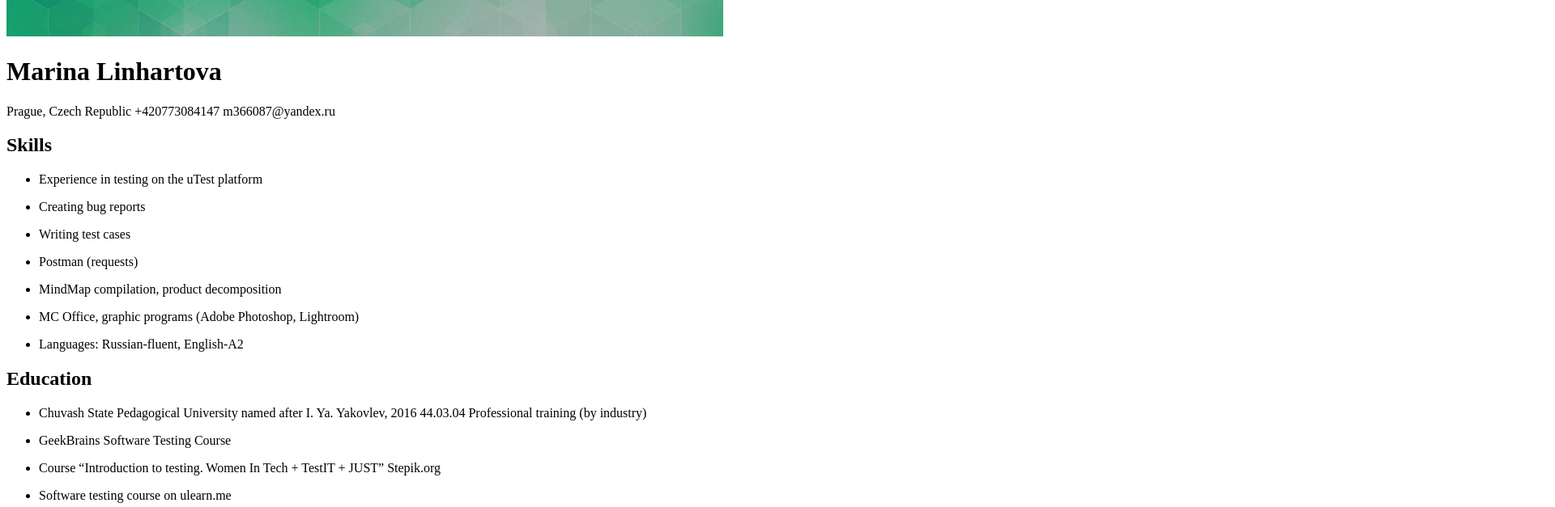
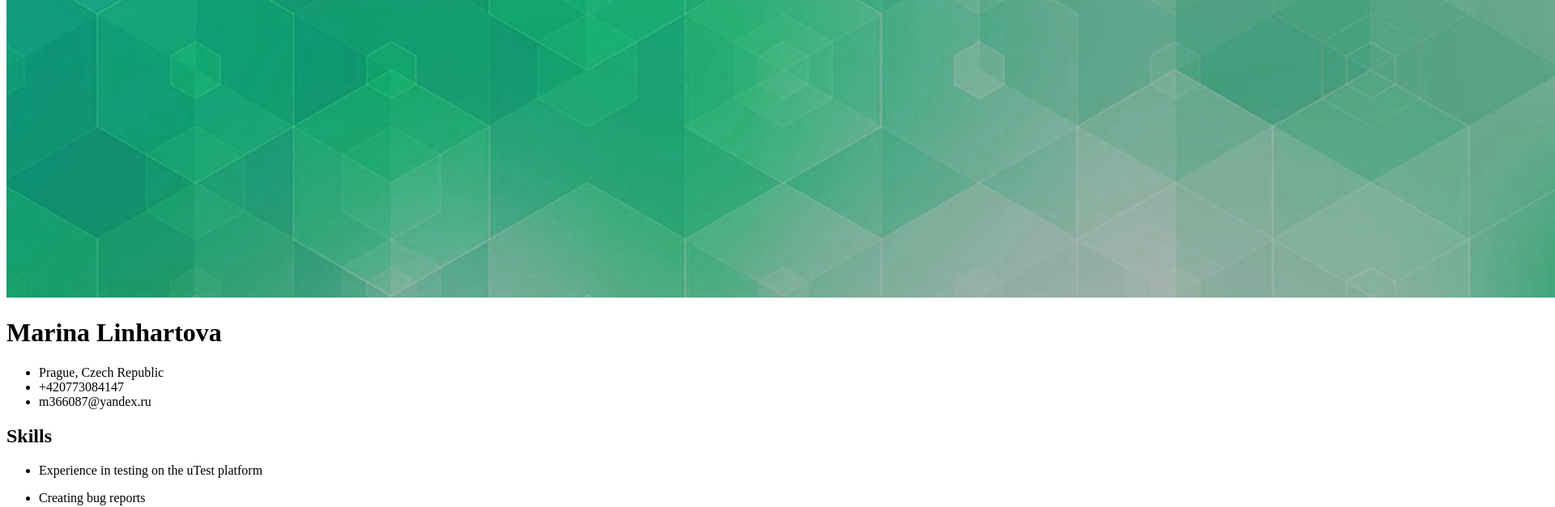
Before and after one commit to satin000/rsschool-cv, a plain HTML site: page index.html in a window 1280 px wide. Shown: the part 240-867 px from the top of the page at 81% size, 1920 px wide, since content can reach past the window. Drawn offline with Linux system fonts and the light colour scheme.

Commit message:
docs: update index.html

```diff
--- a/index.html
+++ b/index.html
@@ -5,20 +5,25 @@
     <meta charset="utf-8">
     <title>Marina Linhartova</title>
 
+    <link rel="stylesheet" href="style.css">
+
     </head>
 <header>
-    <img src=pattern1.jpg width=70%>
+    <img src=pattern1.jpg>
     <div id="main_name">
     <h1>Marina Linhartova</h1>
         </div>
 
     <body>
 
-    <div id="contacts">
-        Prague, Czech Republic
-        +420773084147
-        m366087@yandex.ru
-    </div>
+        <div id="main_contacts">
+            <ul>
+        <li id="contacts">Prague, Czech Republic</li>
+        <li id="contacts">+420773084147</li>
+        <li id="contacts">m366087@yandex.ru</li>
+            </ul>
+
+        </div>
 
  <div id="skills">
 <h2>Skills</h2>
```
